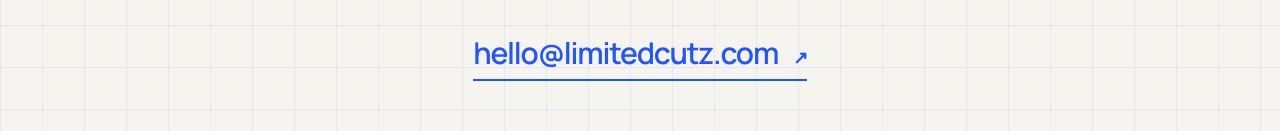
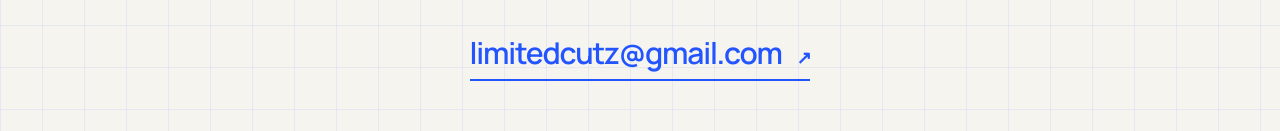
Before and after one commit to JOHN-PAUL1620/Portfolio_site, a plain HTML site: page index.html in a window 1280 px wide. Shown: the part 5729-5860 px from the top of the page. Drawn offline with nearby package versions, Linux system fonts and the light colour scheme.

Commit message:
mail changed

```diff
--- a/index.html
+++ b/index.html
@@ -94,7 +94,7 @@
   <p class="label">READY? / 005</p>
   <h2>LET'S MAKE<br>SOMETHING <em>MOVE.</em></h2>
   <p>Send the footage. Bring the idea. I'll bring the cut.</p>
-  <a class="email" href="mailto:hello@limitedcutz.com">hello@limitedcutz.com <span>↗</span></a>
+  <a class="email" href="mailto:limitedcutz@gmail.com">limitedcutz@gmail.com <span>↗</span></a>
   <div class="links"><a href="#">Instagram ↗</a><a href="#">YouTube ↗</a><a href="#">Behance ↗</a></div>
 </section>
 </main>
```
